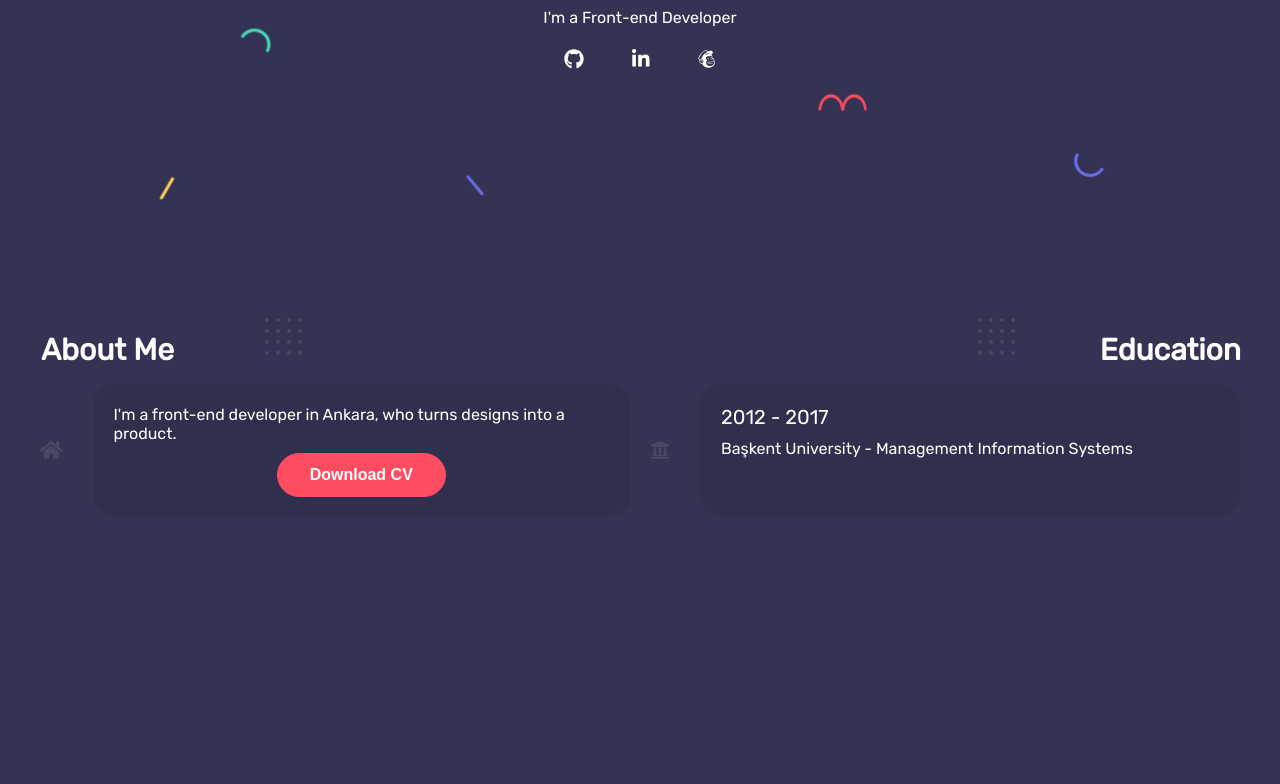
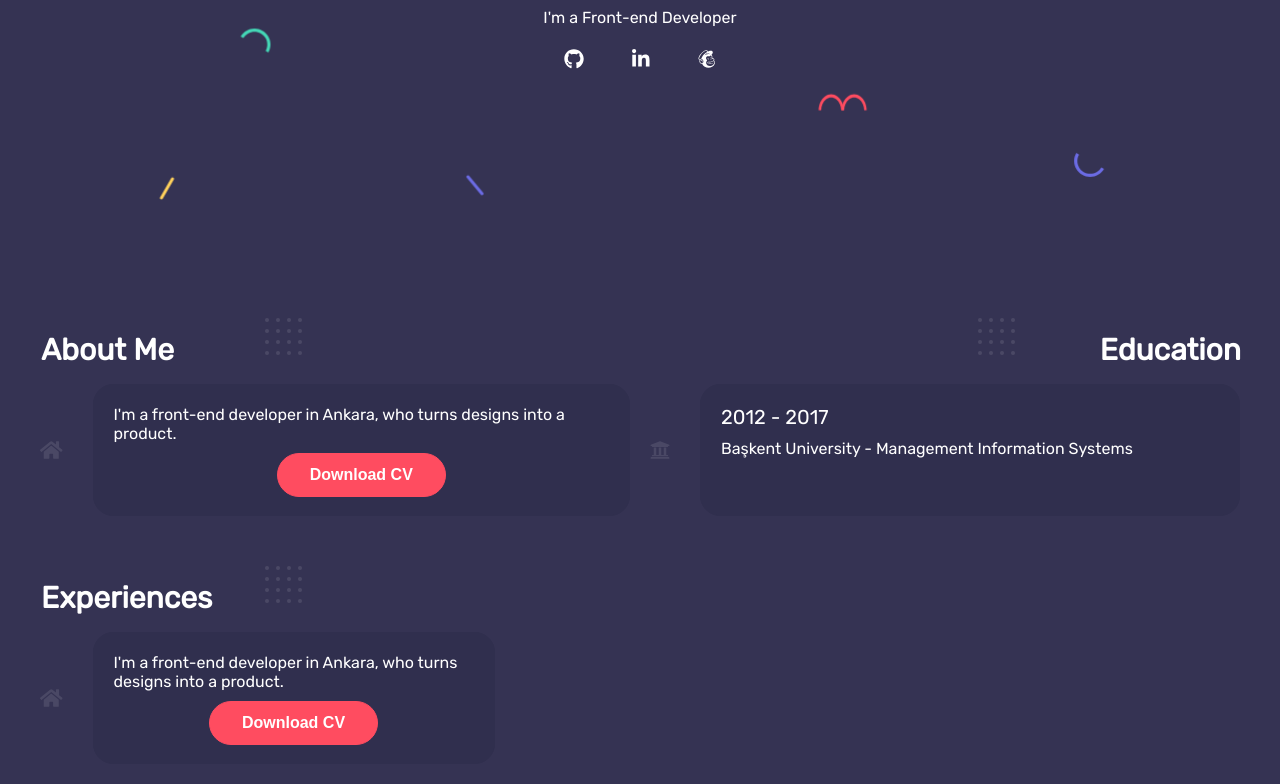
Before and after one commit to selinoykunergiz/angular-cv-site, an Angular app: page / in a window 1280 px wide. Shown: the part 522-1306 px from the top of the page. Before the commit the page ends 1038 px from the top, so only its background shows below. Built offline with nearby package versions, Linux system fonts and the light colour scheme.

Commit message:
experience implemented

```diff
--- a/src/app/pages/cv-common/cv-common.component.html
+++ b/src/app/pages/cv-common/cv-common.component.html
@@ -73,4 +73,23 @@
         </div>
     </div>
 
+    <div class="content">
+        <div class="experience">
+            <div>
+                <img class="aboutme-img" src="assets/img/content/dots-bg-light.svg" alt="content" />
+                <h2 class="aboutme-title">Experiences</h2>
+            </div>
+            <div class="content-detail">
+                <div class="icon">
+                    <fa-icon class="common-icon content-icon" [icon]="faHome"></fa-icon>
+                </div>
+                <div class="section-content section-experience">
+                    <p class="paragraph">I'm a front-end developer in Ankara, who turns designs into a product.</p>
+                    <div class="section-btn">
+                        <button class="btn btn-default">Download CV</button>
+                    </div>
+                </div>
+            </div>
+        </div>
+    </div>
 </div>
--- a/src/app/pages/cv-common/cv-common.component.scss
+++ b/src/app/pages/cv-common/cv-common.component.scss
@@ -139,10 +139,11 @@
         margin: 0 auto;
         display: flex;
         justify-content: space-between;
+        margin-bottom: 50px;
         .about-me {
             margin-right: 20px;
         }
-        .about-me, .education {
+        .about-me, .education, .experience{
             display: flex;
             flex-direction: column;
             width: 50%;
@@ -198,5 +199,12 @@
                 }
             }
         }
+
+        .experience {
+            width: 100% !important;
+            .section-experience {
+                width: 30% !important;
+            }
+        }
     }
 }
--- a/src/app/pages/cv-common/cv-common.component.ts
+++ b/src/app/pages/cv-common/cv-common.component.ts
@@ -16,7 +16,10 @@ export class CvCommonComponent implements OnInit {
   constructor() { }
 
   ngOnInit(): void {
-    //this.commonList = data;
+    this.getExperienceList();
   }
 
+  getExperienceList() {
+    this.commonList = data;
+  }
 }
--- a/src/assets/json/data.json
+++ b/src/assets/json/data.json
@@ -0,0 +1,50 @@
+[
+    {
+        "id": 1,
+        "companyname": "Sebit Education and Information Technologies Inc.",
+        "description": "I take part in more than one project as a front-end developer. My goal is to create user friendly screens. I develop projects using Angular 10, Sass and HTML5 technologies.",
+        "startdate": "",
+        "finishdate": "",
+        "totaltime": "Now"
+    },
+    {
+        "id": 2,
+        "companyname": "Duygu Aviation Defense Industry Inc.",
+        "description": "I took part in large-scale projects, developed screens with thousands of records to be kept and these thousands of records to meet with users. I have developed web applications using the Angular framework in multiple projects.",
+        "startdate": "04.2020",
+        "finishdate": "04.2021",
+        "totaltime": "1 yr"
+    },
+    {
+        "id": 3,
+        "companyname": "Altay Yazilim Defense Industry and Trade Inc.",
+        "description": "More than one developer at the company I entered in 2018. I took part in the POLUT project as a front-end developer for the aviation department. Then I worked as a front-end developer in a big project called fuzulEv. I have developed projects using Angular 7 and Angular 8 frameworks, besides, I have prepared user-friendly screens using Material Design for Bootstrap and PrimeNG.",
+        "startdate": "06.2018",
+        "finishdate": "04.2020",
+        "totaltime": "1 yr 10 month"
+    },
+    {
+        "id": 4,
+        "companyname": "JotForm - Intern",
+        "description": "I made projects with the basics of the web world, HTML, CSS and JavaScript. I learned the coding processes of PSD designs given to me.",
+        "startdate": "02.2017",
+        "finishdate": "06.2017",
+        "totaltime": "4 month"
+    },
+    {
+        "id": 5,
+        "companyname": "T.C Prime Ministry Undersecretariat of Treasury - Intern",
+        "description": "Development on mysql database side.",
+        "startdate": "07.2016",
+        "finishdate": "09.2016",
+        "totaltime": "2 month"
+    },
+    {
+        "id": 6,
+        "companyname": "Civil Aviation General Directorate - Intern",
+        "description": "Worked on c# and database side.",
+        "startdate": "08.2015",
+        "finishdate": "10.2015",
+        "totaltime": "2 month"
+    }
+]
```
